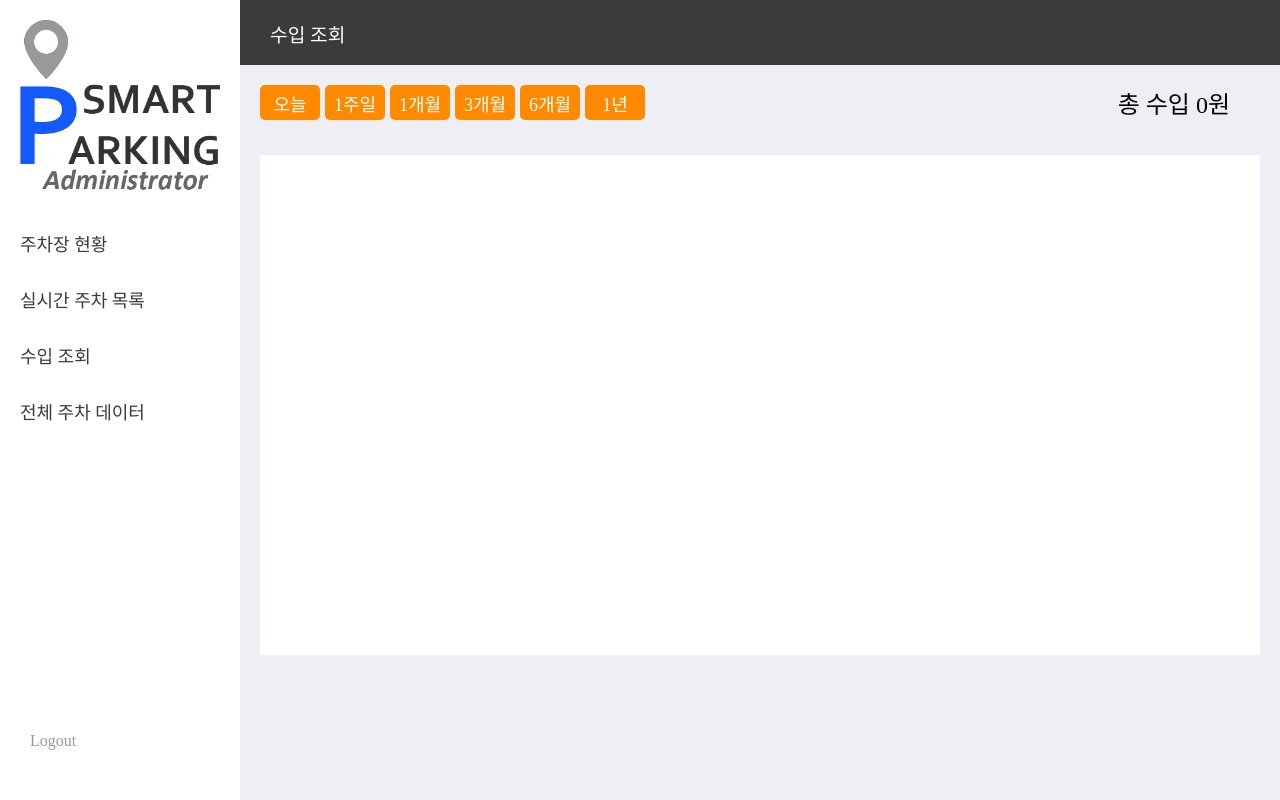
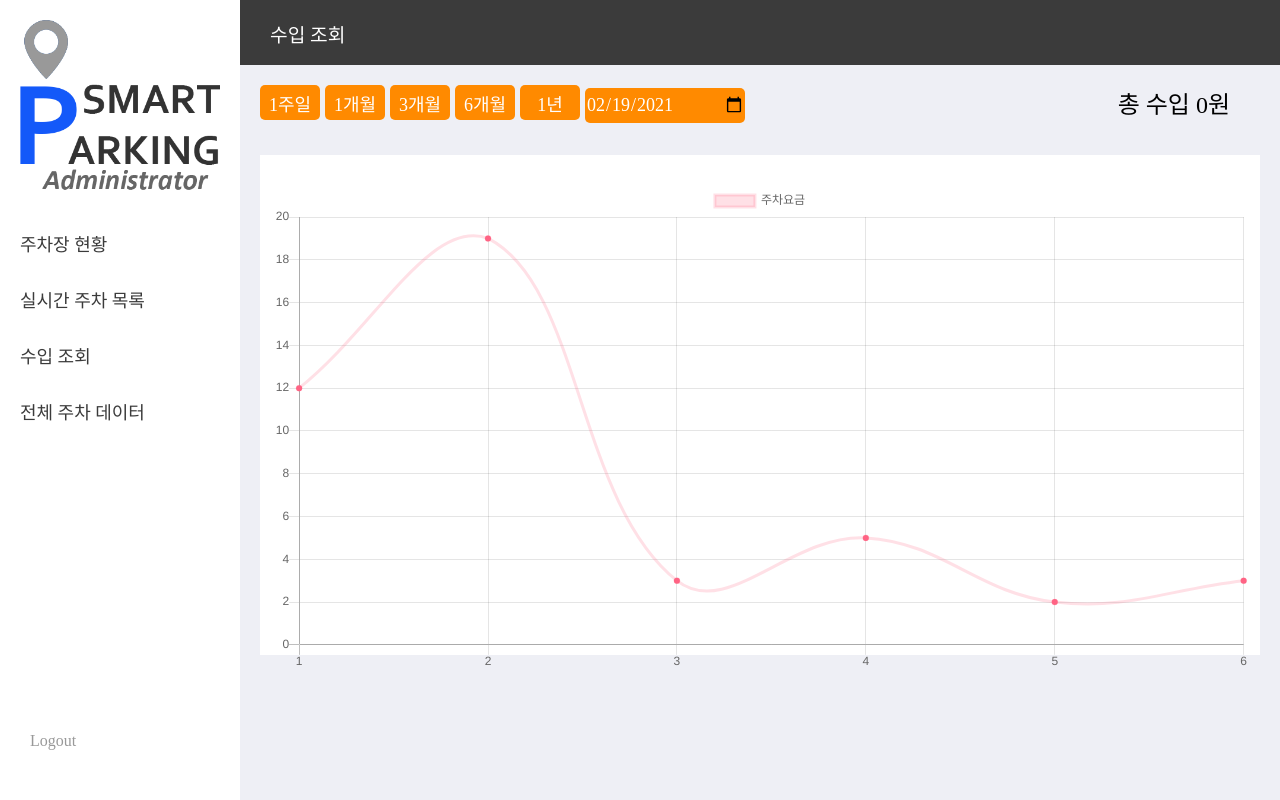
Before and after one commit to LeeJaeBae/smart-parking-lot, a React (Create React App) app: page /admin/income in a window 1280 px wide. Built offline with nearby package versions, Linux system fonts and the light colour scheme.

Commit message:
차트 기본 셋업

```diff
--- a/src/page/Admin/Income/AdminIncome.js
+++ b/src/page/Admin/Income/AdminIncome.js
@@ -1,67 +1,55 @@
 import React, { useState, useEffect } from 'react';
-import { Bar } from 'react-chartjs-2'; // chart.js import
+import { Line } from 'react-chartjs-2'; // chart.js import
 import { getAdminFeeGraph } from '../../../api/admin';
 import './admin_income.css';
 
 import chart from './IncomeChart';
+// import { data } from './IncomeChart';
 
 /**
  * Income
  * @todo api :: 기간 보내주고 -> 차트데이터
  */
 
-
-// const options = {
-// 	legend: {
-// 	  display: false, // label 보이기 여부
-// 	},
-// 	scales: {
-// 	  yAxes: [{
-// 		ticks: {
-// 		  min: 0, // y축 스케일에 대한 최소값 설정
-// 		  stepSize: 1, // y축 그리드 한 칸당 수치
-// 		}
-// 	  }]
-// 	},
+const options = {
+	scales: {
+		yAxes: [
+			{
+				ticks: {
+					beginAtZero: true,
+				},
+			},
+		],
+	},
+};
 
 // 	// false : 사용자 정의 크기에 따라 그래프 크기가 결정됨.
 // 	// true : 크기가 알아서 결정됨.
 // 	maintainAspectRatio: false
-//   }
 
-//   const data = {
-// 	// 각 막대별 라벨
-// 	labels: ['1번 막대', '2번 막대', '3번 막대'],
-// 	datasets: [
-// 	  {
-// 		borderWidth: 1, // 테두리 두께
-// 		data: [1,2,3], // 수치
-// 		backgroundColor:['yellow','red','green'] // 각 막대 색
-// 	  }
-// 	]
-//   };
+const data = {
+	labels: ['1', '2', '3', '4', '5', '6'],
+	datasets: [
+		{
+			label: '주차요금',
+			data: [12, 19, 3, 5, 2, 3],
+			fill: false,
+			backgroundColor: 'rgb(255, 99, 132)',
+			borderColor: 'rgba(255, 99, 132, 0.2)',
+		},
+	],
+};
 
+////////////////////////
 
-
-
-
-
-
-
- ////////////////////////
-
-const Income = ( {data} ) => {
-
+const Income = () => {
 	var start = new Date();
-	const [endDate , setEndDate] = useState(new Date());
-	const [startDate , setStartDate] = useState(new Date());
-
+	const [endDate, setEndDate] = useState(new Date());
+	const [startDate, setStartDate] = useState(new Date());
 
 	const [feeData, setFeeData] = useState([]);
 	const [total, setTotal] = useState(0);
 	var totalIncome = 0;
-
-
 
 	// useEffect(() => {
 	// 	getAdminFeeGraph(setFeeData);
@@ -71,47 +59,43 @@ const Income = ( {data} ) => {
 	useEffect(() => {
 		console.log(feeData);
 		// setTotal(0);
-		feeData.length !== 0 && feeData.map((fee) =>
-		totalIncome += fee.fee_day
-		);
+		feeData.length !== 0 && feeData.map((fee) => (totalIncome += fee.fee_day));
 		console.log(totalIncome);
-		setTotal(totalIncome)
+		setTotal(totalIncome);
 	}, [feeData]);
-
 
 	// 지정 기간에 따라 변수 값 변경
 	const setPeriod = (p) => {
 		var period = 0;
 		// e.preventDefault();
 		// var specifiedDuration = 1;
-		console.log("period : " + p);
-		switch(p) {
-			case "today" :
+		console.log('period : ' + p);
+		switch (p) {
+			case 'today':
 				period = 1;
 				break;
-			case "week" :
+			case 'week':
 				period = 7;
 				break;
-			case "1month" :
+			case '1month':
 				period = 30;
 				break;
-			case "3month" :
+			case '3month':
 				period = 90;
 				break;
-			case "6month" :
+			case '6month':
 				period = 180;
 				break;
-			case "1year" :
+			case '1year':
 				period = 800;
 				break;
-			default :
+			default:
 				period = 1;
 		}
 
 		// console.log(specifiedDuration);
 		return period;
-	}
-
+	};
 
 	// 수입 데이터 가져오기
 	const getFeeData = (e) => {
@@ -121,18 +105,14 @@ const Income = ( {data} ) => {
 		const period = setPeriod(periodText);
 		// var duration = setPeriod();
 		// console.log(new Date());
-		start = new Date(endDate - (1000 * 60 * 60 * 24) * period); //
+		start = new Date(endDate - 1000 * 60 * 60 * 24 * period); //
 
 		// console.log("시작 : " + start);
 		// console.log("끝 : " + endTime);
 
-
-		getAdminFeeGraph(setFeeData , start , endDate);
+		getAdminFeeGraph(setFeeData, start, endDate);
 		// setStartTime(start);
-
-	}
-
-
+	};
 
 	return (
 		<>
@@ -141,9 +121,9 @@ const Income = ( {data} ) => {
 				<div className='setPeriod'>
 					<div className='income_form'>
 						{/* 지정 날짜 기간 계산해서 넘기기 */}
-						<button onClick={getFeeData} className='income_btn' value='today' name='period'>
+						{/* <button onClick={getFeeData} className='income_btn' value='today' name='period'>
 							오늘
-						</button>
+						</button> */}
 						<button onClick={getFeeData} className='income_btn' value='week' name='period'>
 							1주일
 						</button>
@@ -159,19 +139,23 @@ const Income = ( {data} ) => {
 						<button onClick={getFeeData} className='income_btn' value='1year' name='period'>
 							1년
 						</button>
+						<input
+							className='income_btn'
+							type='date'
+							style={{ width: '160px' }}
+							defaultValue={new Date().toISOString().substring(0, 10)}
+							onChange={(e) => {
+								setEndDate(new Date(e.target.value));
+							}}
+						/>
 					</div>
 				</div>
-				<div class='income'>총 수입 {total}원</div>
-				<br></br>
+				<div className='income'>총 수입 {total}원</div>
+				<br />
 			</div>
 			{/* 차트 */}
 			<div className='chart'>
-				<canvas>
-					<script>
-						<chart data={data}/>
-					</script>
-				</canvas>
-
+				<Line id='test' data={data} options={options} />
 			</div>
 		</>
 	);
--- a/src/page/Admin/Income/IncomeChart.js
+++ b/src/page/Admin/Income/IncomeChart.js
@@ -1,7 +1,7 @@
 import React, { useState, useEffect } from 'react';
 import { Line } from 'react-chartjs-2'; // chart.js import
 
-const data = {
+export const data = {
 	labels: ['January', 'February', 'March', 'April', 'May', 'June', 'July'],
 	datasets: [
 		{
@@ -23,18 +23,17 @@ const data = {
 			pointHoverBorderWidth: 2,
 			pointRadius: 1,
 			pointHitRadius: 10,
-        data: [65, 59, 80, 81, 56, 55, 40]
-      }
-    ]
+			data: [65, 59, 80, 81, 56, 55, 40],
+		},
+	],
 };
 
-
-  const Chart = ( {data} ) => {
+const Chart = ({ data }) => {
 	return (
 		<div>
 			<h2>Line Chart</h2>
 			<Line data={data} />
 		</div>
 	);
-  }
+};
 export default Chart;
--- a/src/page/Admin/Income/admin_income.css
+++ b/src/page/Admin/Income/admin_income.css
@@ -12,7 +12,7 @@
 	height: 80px;
 }
 .income_form {
-    width: 500px;
+	width: 700px;
 }
 .income_btn {
 	width: 60px;
@@ -31,7 +31,6 @@
 	font-size: x-large;
 }
 
-
 .chart {
 	width: 1000px;
 	height: 500px;
```
Lines whose indentation alone changed are shown as unchanged.
